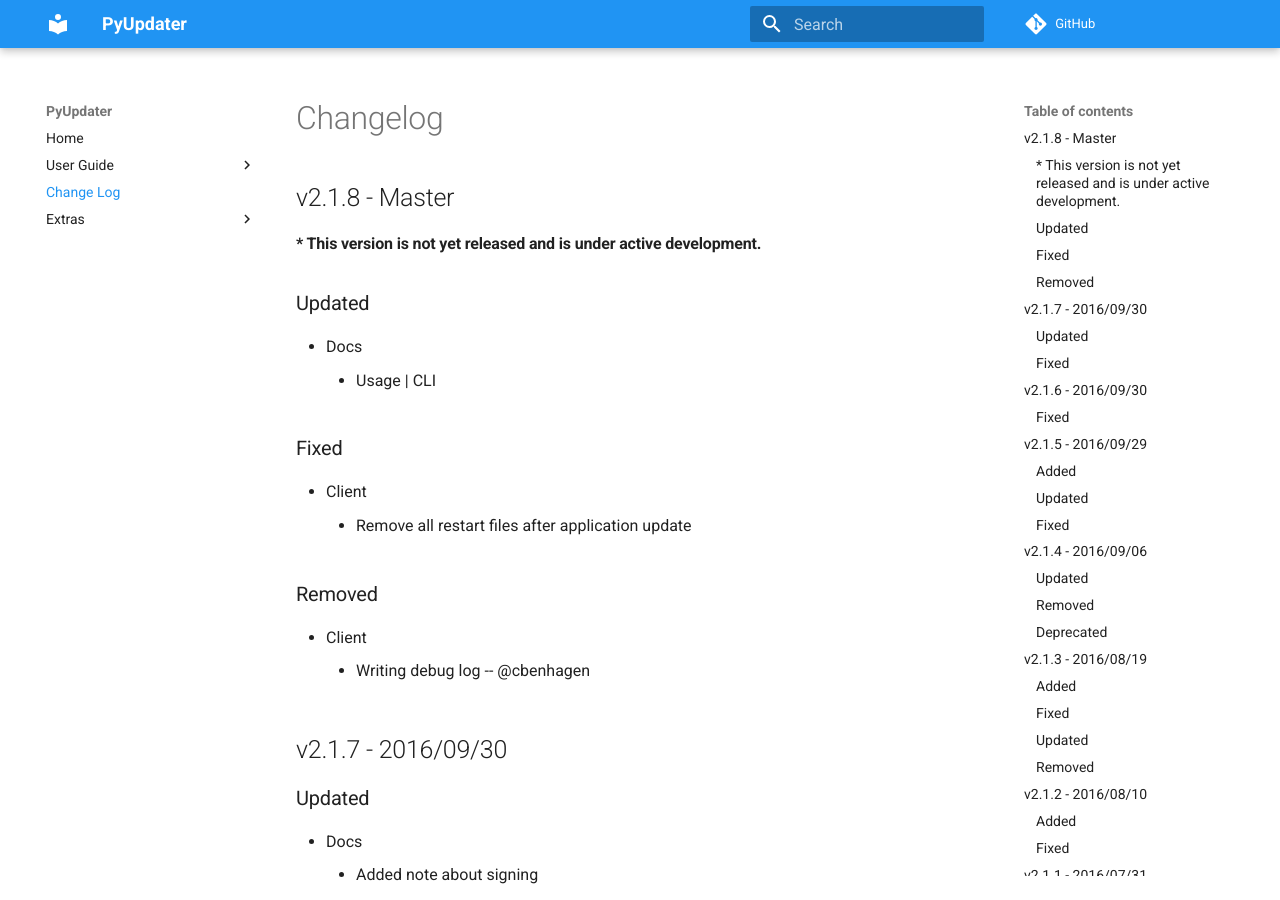
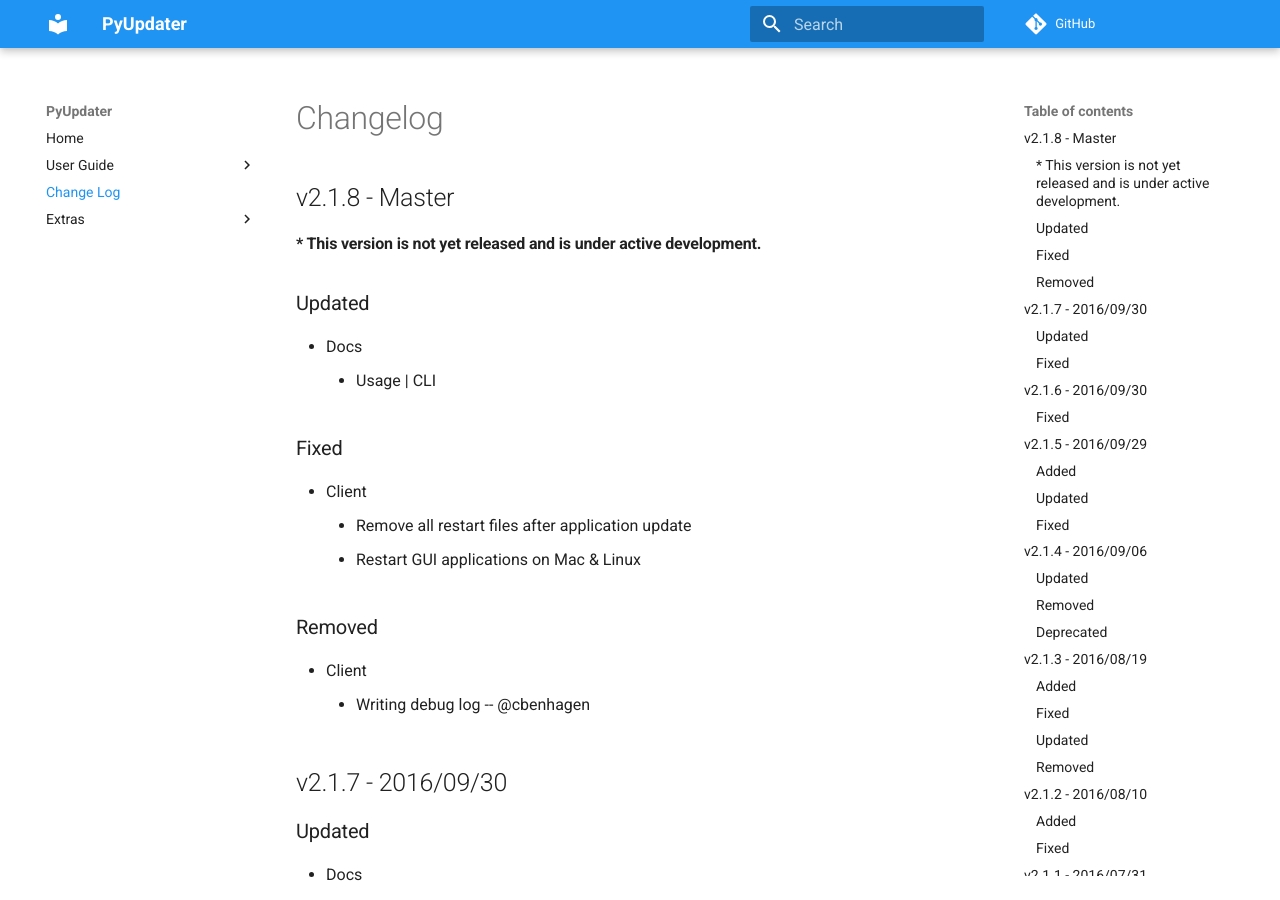
Before and after one commit to Digital-Sapphire/PyUpdater, an MkDocs documentation site: the page built from docs/changelog.md, in a window 1280 px wide and 900 px high. Built offline with MkDocs 1.6.1 and Material for MkDocs 9.7.7, drawn with Linux system fonts in a browser that asks for light colours; comment, search, counter and statistics services are not loaded; old or Windows-style settings are respelled for this version of MkDocs.

Commit message:
Update changelog

```diff
--- a/docs/changelog.md
+++ b/docs/changelog.md
@@ -12,6 +12,7 @@
 
   - Client
     - Remove all restart files after application update
+    - Restart GUI applications on Mac & Linux
 
 ###Removed
 
```
